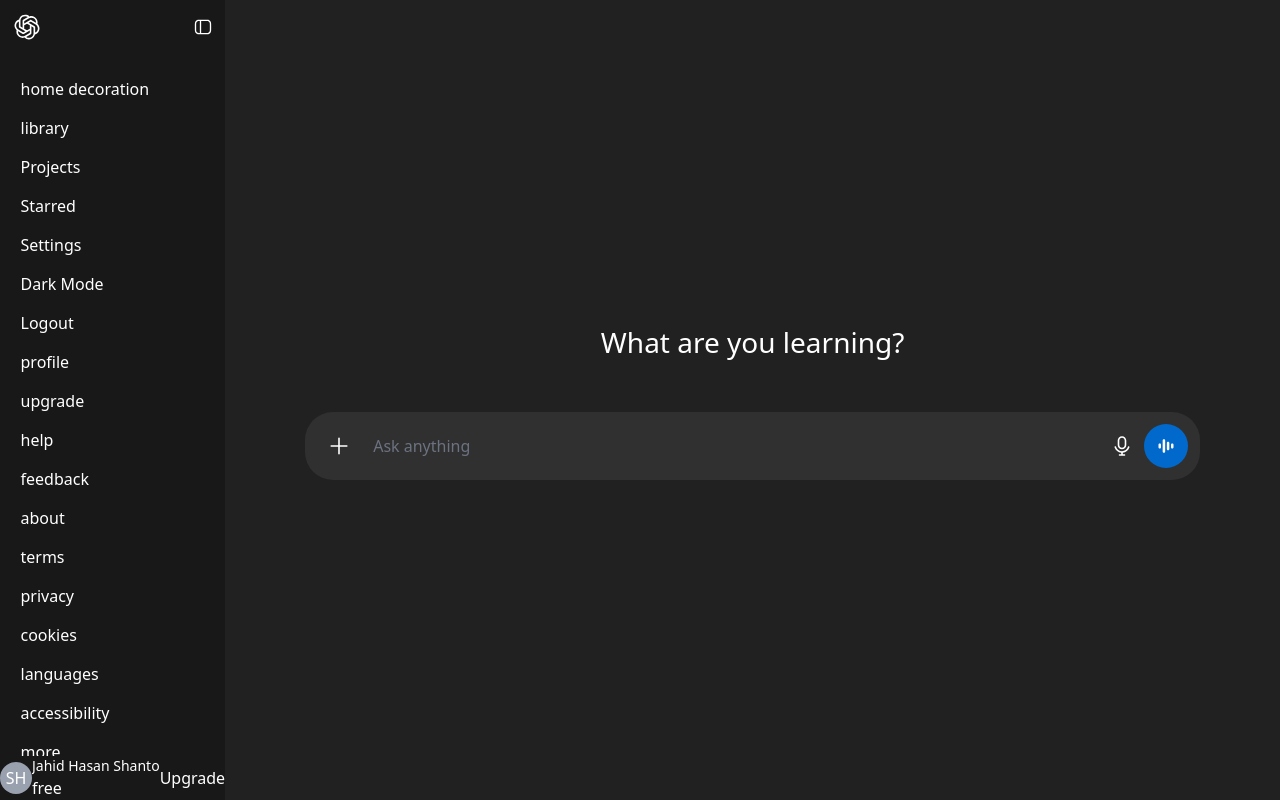
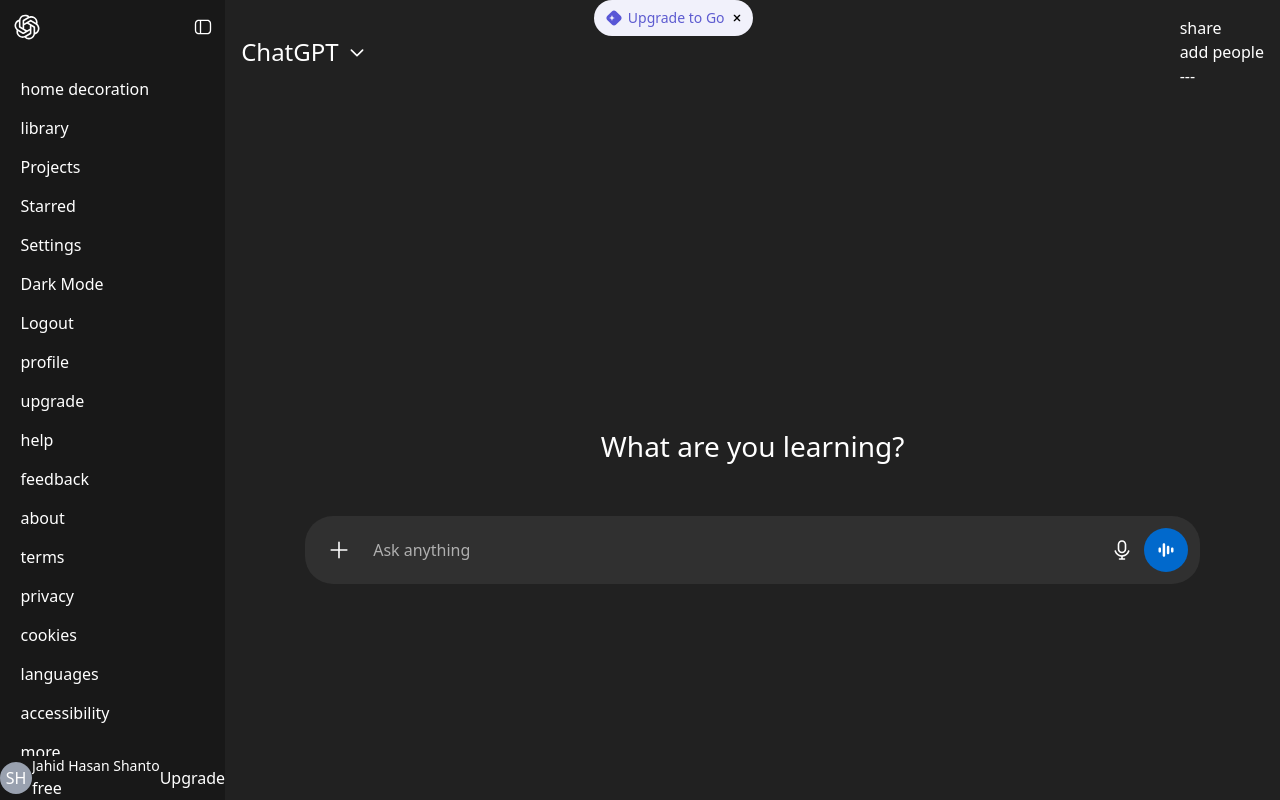
Before and after one commit to Shanto-prime/chatgpt-ui-clone, a React (Vite) app: page / in a window 1280 px wide. Built offline with nearby package versions, Linux system fonts and the light colour scheme.

Commit message:
feat: implement Topbar and dropdown menu; add Attachment and DownArrow SVG components; update user input placeholder color and add shadow effect

```diff
--- a/src/App.css
+++ b/src/App.css
@@ -47,9 +47,12 @@
 }
 p.userInput:empty::before {
   content: attr(placeholder);
-  color: #6b7280;
+  color: #afafaf;
   pointer-events: none;
 }
 p.userInput[contenteditable]:focus::before {
   content: "";
 }
+.tooShadow {
+  box-shadow: 0px 0px 5px 0px rgba(0, 0, 0, 0.5);
+}
--- a/src/Components/RightSide.jsx
+++ b/src/Components/RightSide.jsx
@@ -1,5 +1,6 @@
 import { useRef } from "react";
 import Welcome from "../Partials/Welcome";
+import Topbar from "./Topbar";
 
 export default function RightSide() {
   const hiddenTextRef = useRef(null);
@@ -14,10 +15,12 @@
   return (
     <>
       <div className="flex-1 bg-[#212121] overflow-y-auto text-white">
+        <Topbar />
         <div className="flex flex-col h-full text-center justify-center px-8">
           <Welcome />
           <div className="mx-12 flex items-center justify-center">
             <div className="flex items-center justify-center mx-auto rounded-[28px] w-full bg-[#303030] p-3">
+              <div className="dropdown">
                 <div
                   data-tip="Add files and more"
                   className="tooltip tooltip-bottom flex items-center justify-center w-11 h-11 hover:bg-[#454545] rounded-full transition-all duration-300 cursor-pointer  "
@@ -34,6 +37,37 @@
                       <path d="M9.33496 16.5V10.665H3.5C3.13273 10.665 2.83496 10.3673 2.83496 10C2.83496 9.63273 3.13273 9.33496 3.5 9.33496H9.33496V3.5C9.33496 3.13273 9.63273 2.83496 10 2.83496C10.3673 2.83496 10.665 3.13273 10.665 3.5V9.33496H16.5L16.6338 9.34863C16.9369 9.41057 17.165 9.67857 17.165 10C17.165 10.3214 16.9369 10.5894 16.6338 10.6514L16.5 10.665H10.665V16.5C10.665 16.8673 10.3673 17.165 10 17.165C9.63273 17.165 9.33496 16.8673 9.33496 16.5Z"></path>
                     </svg>
                   </button>
+                </div>
+                <ul className="dropdown-content menu text-base p-2 tooShadow bg-[#303030] rounded-box w-72 z-10">
+                  <li>
+                    <div>
+                      <span>Add Photos & File</span>
+                    </div>
+                  </li>
+                  <li>Create Image</li>
+                  <li>Thinking</li>
+                  <li>Deep Research</li>
+                  <li>Shopping</li>
+                  <li className="dropdown dropdown-hover">
+                    <div tabIndex={0} role="button" className="">
+                      More &gt;
+                    </div>
+                    <ul
+                      className="dropdown-content menu p-2 tooShadow bg-[#303030] text-base rounded-box w-52 z-20"
+                      tabIndex={0}
+                    >
+                      <li>
+                        <a>Study and learn</a>
+                      </li>
+                      <li>
+                        <a>Web search</a>
+                      </li>
+                      <li>
+                        <a>Canvas</a>
+                      </li>
+                    </ul>
+                  </li>
+                </ul>
               </div>
               <div className="flex-1 mx-3">
                 <textarea
--- /dev/null
+++ b/src/Components/Topbar.jsx
@@ -0,0 +1,68 @@
+import DownArrowSVG from "../Partials/DownArrowSVG";
+
+export default function Topbar() {
+  const handleCross = () => {
+    document.getElementById("upgrade").style.display = "none";
+  };
+  return (
+    <>
+      <div className="flex items-center justify-between p-4 relative">
+        <div className="flex items-center gap-2">
+          <h2 className=" text-2xl">ChatGPT</h2>
+          <DownArrowSVG />
+        </div>
+        <div>
+          <div>share</div>
+          <div>add people</div>
+          <div>---</div>
+        </div>
+        <span id="upgrade" className="absolute top-0 right-1/2">
+          <div class="inline-flex items-center gap-1 rounded-full text-sm font-medium py-2 pe-2 bg-[#F1F1FB] text-[#5D5BD0] hover:bg-[#E4E4F6] dark:bg-[#373669] dark:text-[#DCDBF6] dark:hover:bg-[#414071]">
+            <button
+              type="button"
+              class="flex items-center gap-1 bg-transparent ps-2.5 text-current focus:outline-none pe-0"
+            >
+              <svg
+                width="20"
+                height="20"
+                viewBox="0 0 20 20"
+                fill="none"
+                xmlns="http://www.w3.org/2000/svg"
+                class="icon-sm"
+              >
+                <path
+                  d="M8.11523 3.19409C9.15589 2.15344 10.844 2.15363 11.8848 3.19409L16.8057 8.11499C17.8462 9.15575 17.8463 10.8438 16.8057 11.8845L11.8848 16.8054C10.8441 17.8461 9.156 17.846 8.11523 16.8054L3.19434 11.8845C2.15387 10.8438 2.15369 9.15564 3.19434 8.11499L8.11523 3.19409ZM7.96582 7.49976C7.78889 7.49965 7.6396 7.63263 7.61914 7.80835C7.49243 8.90693 6.87202 9.52734 5.77344 9.65405C5.59772 9.67451 5.46474 9.8238 5.46484 10.0007C5.46517 10.1777 5.59859 10.3264 5.77441 10.3464C6.85731 10.4691 7.52042 11.0831 7.61816 12.1824C7.63414 12.3623 7.78525 12.4999 7.96582 12.4998C8.14634 12.4994 8.29693 12.3613 8.3125 12.1814C8.40645 11.0979 9.06302 10.4414 10.1465 10.3474C10.3264 10.3318 10.4645 10.1813 10.4648 10.0007C10.465 9.82016 10.3273 9.66905 10.1475 9.65308C9.04822 9.55533 8.4342 8.89222 8.31152 7.80933C8.29153 7.6335 8.14276 7.50008 7.96582 7.49976Z"
+                  fill="#5856D6"
+                ></path>
+              </svg>
+              Upgrade to Go
+            </button>
+            <button
+              type="button"
+              class="ms-0 flex h-4 w-4 items-center justify-center rounded-full text-[black] hover:bg-[#E4E4F6] dark:text-[white] dark:hover:bg-[#414071] transform transition-all duration-200 ease-out pointer-events-auto visible translate-x-0 opacity-100"
+              aria-label="Dismiss upgrade reminder"
+              tabindex="0"
+              onClick={handleCross}
+            >
+              <svg
+                xmlns="http://www.w3.org/2000/svg"
+                width="20"
+                height="20"
+                viewBox="0 0 24 24"
+                fill="none"
+                color="text-token-text-primary"
+              >
+                <path
+                  fill-rule="evenodd"
+                  clip-rule="evenodd"
+                  d="M7.29289 7.29289C7.68342 6.90237 8.31658 6.90237 8.70711 7.29289L12 10.5858L15.2929 7.29289C15.6834 6.90237 16.3166 6.90237 16.7071 7.29289C17.0976 7.68342 17.0976 8.31658 16.7071 8.70711L13.4142 12L16.7071 15.2929C17.0976 15.6834 17.0976 16.3166 16.7071 16.7071C16.3166 17.0976 15.6834 17.0976 15.2929 16.7071L12 13.4142L8.70711 16.7071C8.31658 17.0976 7.68342 17.0976 7.29289 16.7071C6.90237 16.3166 6.90237 15.6834 7.29289 15.2929L10.5858 12L7.29289 8.70711C6.90237 8.31658 6.90237 7.68342 7.29289 7.29289Z"
+                  fill="currentColor"
+                ></path>
+              </svg>
+            </button>
+          </div>
+        </span>
+      </div>
+    </>
+  );
+}
--- /dev/null
+++ b/src/Partials/AttachmentSVG.jsx
@@ -0,0 +1,16 @@
+export default function AttachmentSVG() {
+  return (
+    <>
+      <svg
+        width="20"
+        height="20"
+        viewBox="0 0 20 20"
+        fill="currentColor"
+        xmlns="http://www.w3.org/2000/svg"
+        class="icon"
+      >
+        <path d="M4.33496 12.5V7.5C4.33496 7.13273 4.63273 6.83496 5 6.83496C5.36727 6.83496 5.66504 7.13273 5.66504 7.5V12.5C5.66504 14.8942 7.60585 16.835 10 16.835C12.3942 16.835 14.335 14.8942 14.335 12.5V5.83301C14.3348 4.35959 13.1404 3.16522 11.667 3.16504C10.1934 3.16504 8.99822 4.35948 8.99805 5.83301V12.5C8.99805 13.0532 9.44679 13.502 10 13.502C10.5532 13.502 11.002 13.0532 11.002 12.5V7.5C11.002 7.13273 11.2997 6.83496 11.667 6.83496C12.0341 6.83514 12.332 7.13284 12.332 7.5V12.5C12.332 13.7877 11.2877 14.832 10 14.832C8.71226 14.832 7.66797 13.7877 7.66797 12.5V5.83301C7.66814 3.62494 9.45888 1.83496 11.667 1.83496C13.875 1.83514 15.6649 3.62505 15.665 5.83301V12.5C15.665 15.6287 13.1287 18.165 10 18.165C6.87131 18.165 4.33496 15.6287 4.33496 12.5Z"></path>
+      </svg>
+    </>
+  );
+}
--- /dev/null
+++ b/src/Partials/DownArrowSVG.jsx
@@ -0,0 +1,16 @@
+export default function DownArrowSVG() {
+  return (
+    <>
+      <svg
+        width="20"
+        height="20"
+        viewBox="0 0 16 16"
+        fill="currentColor"
+        xmlns="http://www.w3.org/2000/svg"
+        class="icon-sm text-token-text-tertiary"
+      >
+        <path d="M12.1338 5.94433C12.3919 5.77382 12.7434 5.80202 12.9707 6.02929C13.1979 6.25656 13.2261 6.60807 13.0556 6.8662L12.9707 6.9707L8.47067 11.4707C8.21097 11.7304 7.78896 11.7304 7.52926 11.4707L3.02926 6.9707L2.9443 6.8662C2.77379 6.60807 2.80199 6.25656 3.02926 6.02929C3.25653 5.80202 3.60804 5.77382 3.86617 5.94433L3.97067 6.02929L7.99996 10.0586L12.0293 6.02929L12.1338 5.94433Z"></path>
+      </svg>
+    </>
+  );
+}
```
Lines whose indentation alone changed are shown as unchanged.
